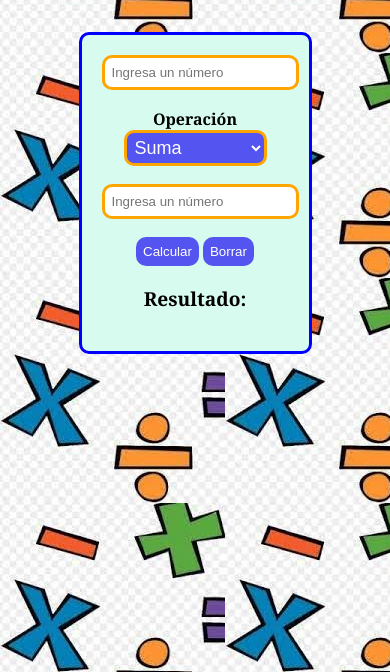
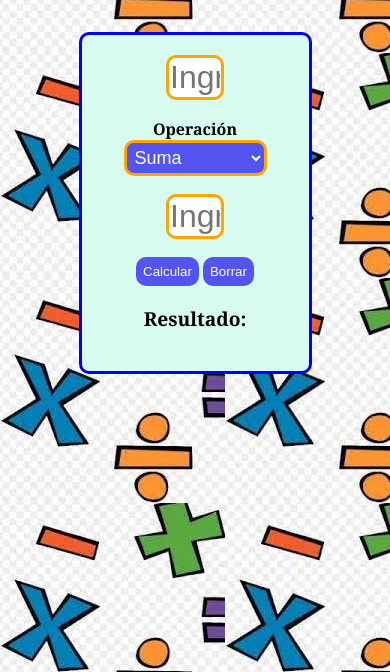
Before and after one commit to Vale-78/Calculadora, a plain HTML site: page index.html in a window 390 px wide. Shown: the part 172-844 px from the top of the page. Drawn offline with Linux system fonts and the light colour scheme.

Commit message:
Añadí responsive para distintas pantallas

```diff
--- a/styles.css
+++ b/styles.css
@@ -56,12 +56,17 @@ select {
     border: none;
     padding: 7px;
 }
-@media screen and (max-width:580px){
+@media screen and (max-width:500px){
     h1{
         font-size: large;
     }
     h4{
         font-size:small;
+    }
+    .calculadora input{
+        padding: 1px;
+        font-size: xx-large;
+        max-width: 50px;
     }
 }
 @media screen and (min-width:785px){
@@ -75,8 +80,7 @@ select {
     }
     .calculadora input{
         padding: 12px;
-        font-size: xx-large;
-
+        font-size: xx-large
     }
 
     .calculadora button{
```
